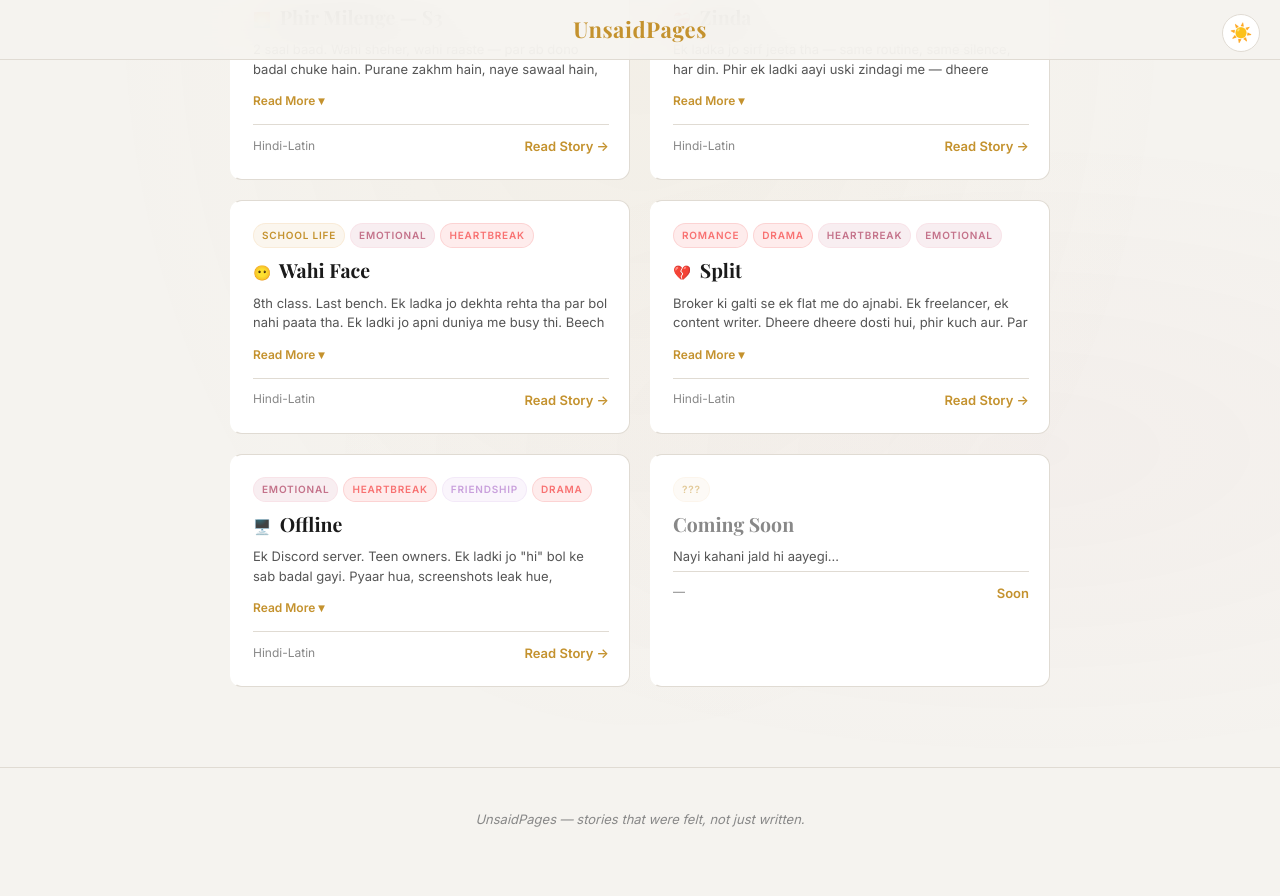
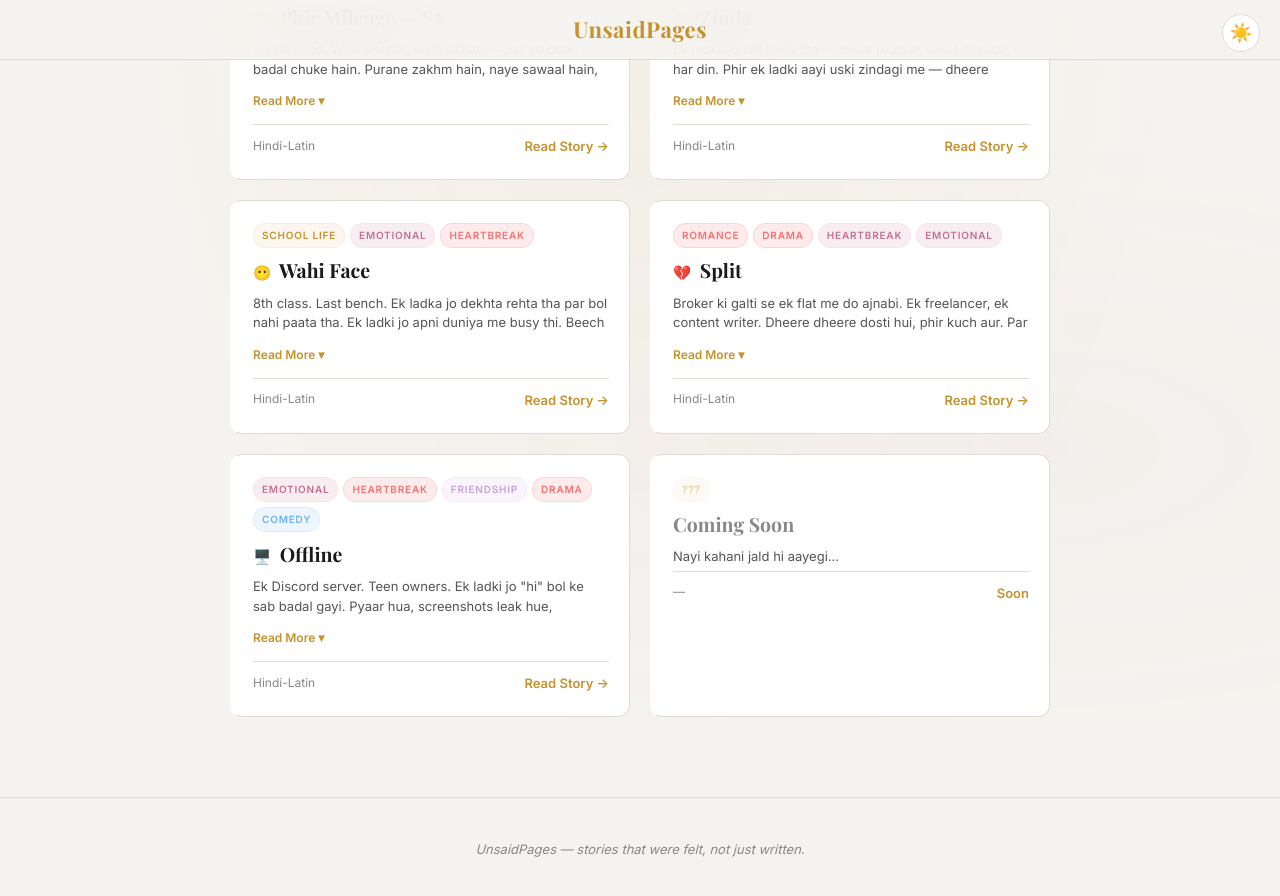
Before and after one commit to GamerCr4cked/NoAnyStory, a Jekyll site: the page built from stories.html, in a window 1280 px wide and 900 px high, scrolled down 1340 px. Shown: the top 896 px of the window. Built offline with Jekyll 4.4.1, drawn with Linux system fonts in a browser that asks for light colours; some web fonts are replaced; before the commit the page ends 2210 px from its top, so only the background shows below that.

Commit message:
Add 'Offline' story (10 chapters) + dynamic story count
  - New story: Offline - Discord-based love story with 10 chapters
  - New character JSON: assets/characters/offline.json (Yadav, Maya, Yash, Ashish)
  - Added story card to stories.html
  - Updated Split prev/next navigation
  - Made story count dynamic via Jekyll Liquid on index.md and stories.html

```diff
--- a/stories.html
+++ b/stories.html
@@ -205,12 +205,13 @@ title: Stories — UnsaidPages
     </div>
   </a>
 
-  <a href="{{ '/stories/offline' | relative_url }}" class="story-card" data-tags="emotional heartbreak friendship drama" data-langs="hi-Latn">
+  <a href="{{ '/stories/offline' | relative_url }}" class="story-card" data-tags="emotional heartbreak friendship drama comedy" data-langs="hi-Latn">
     <div class="card-genre">
       <span class="tag mood">Emotional</span>
       <span class="tag" style="background: rgba(239, 68, 68, 0.1); color: #f87171; border-color: rgba(239, 68, 68, 0.15);">Heartbreak</span>
       <span class="tag" style="background: rgba(201, 160, 220, 0.1); color: #c9a0dc; border-color: rgba(201, 160, 220, 0.15);">Friendship</span>
       <span class="tag" style="background: rgba(239, 68, 68, 0.1); color: #f87171; border-color: rgba(239, 68, 68, 0.15);">Drama</span>
+      <span class="tag" style="background: rgba(109, 179, 242, 0.12); color: #6db3f2; border-color: rgba(109, 179, 242, 0.15);">Comedy</span>
     </div>
     <h3><span class="mood-emoji">🖥️</span> Offline</h3>
     <p class="card-desc">Ek Discord server. Teen owners. Ek ladki jo "hi" bol ke sab badal gayi. Pyaar hua, screenshots leak hue, confessions delete hue — aur phir ek din wo offline ho gayi. 3 mahine baad wapas aayi. Par ab usse kuch yaad nahi. 10 chapters. Based on a true story.</p>
```
